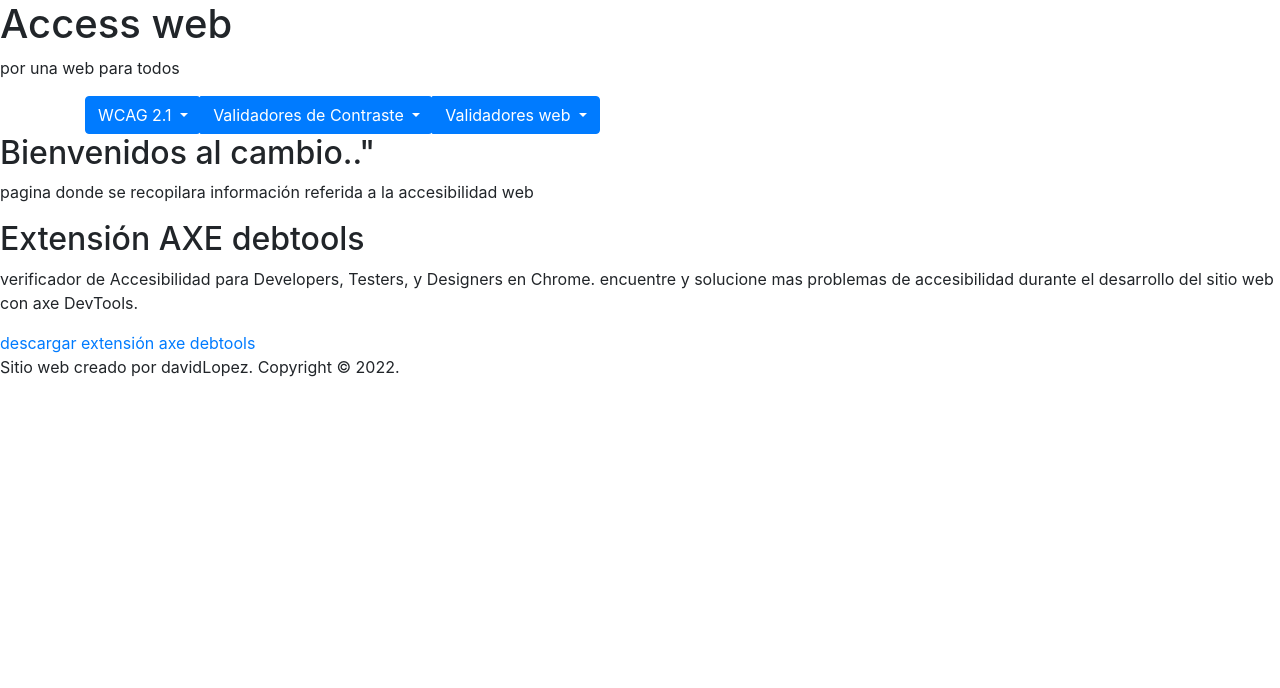
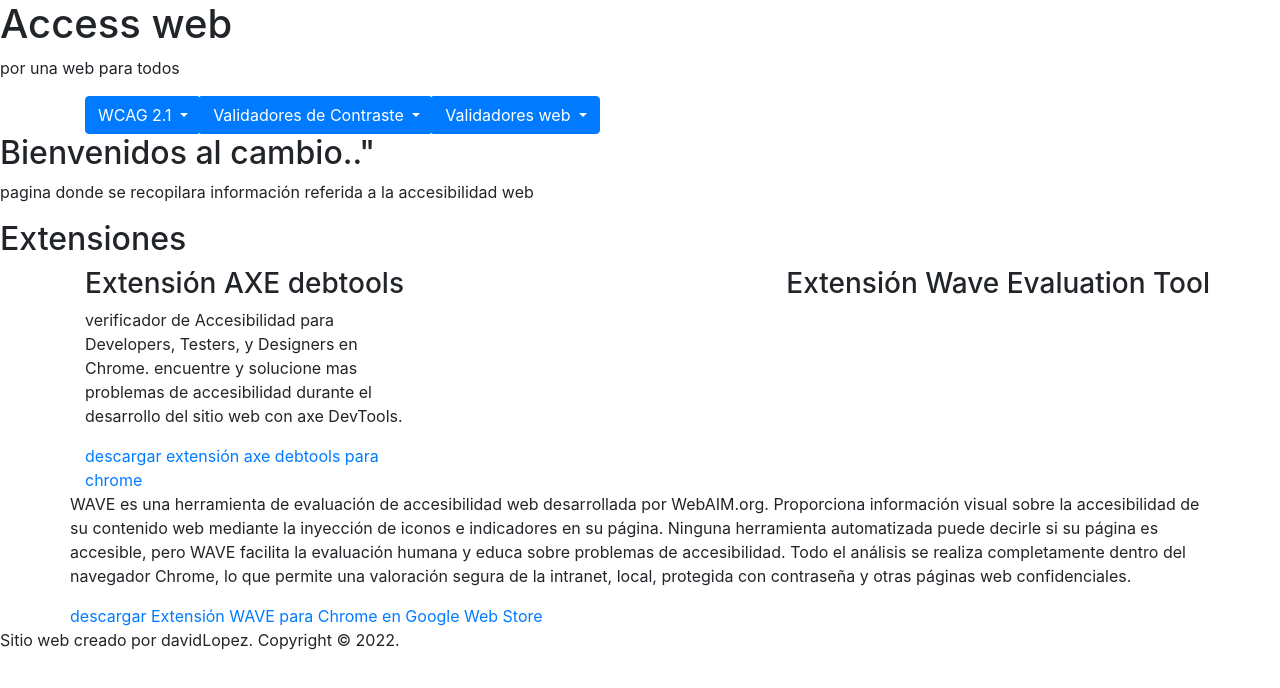
Before and after one commit to lopezdavid79/accesweb, a plain HTML site: page index.html in a window 1280 px wide. Drawn offline with nearby package versions, Linux system fonts and the light colour scheme.

Commit message:
nuevas extensiones

```diff
--- a/index.html
+++ b/index.html
@@ -61,14 +61,29 @@
   <div id="contenido">
     <h2>Bienvenidos al cambio.." </h2>
 <p>pagina donde se recopilara información referida a la accesibilidad web
-
-<H2>Extensión AXE debtools</H2>
+  <h2> Extensiones</h2>
+<div class="container">
+  <div class="row">
+    <div class="col">
+<H3>Extensión AXE debtools</H3>
     <p>verificador de Accesibilidad para Developers, Testers, y Designers en Chrome.
       encuentre y solucione mas problemas de accesibilidad durante el desarrollo del sitio web con axe DevTools.
     </p>
 
 
-    <a href="https://chrome.google.com/webstore/detail/axe-devtools-web-accessib/lhdoppojpmngadmnindnejefpokejbdd" target="blank" >descargar extensión axe debtools</a>
+    <a href="https://chrome.google.com/webstore/detail/axe-devtools-web-accessib/lhdoppojpmngadmnindnejefpokejbdd" target="blank" >descargar extensión axe debtools para chrome </a>
+
+    </div>
+    <div class="col"></div>
+    <H3>Extensión Wave Evaluation Tool</H3>
+<p>
+  WAVE es una herramienta de evaluación de accesibilidad web desarrollada por WebAIM.org. Proporciona información visual sobre la accesibilidad de su contenido web mediante la inyección de iconos e indicadores en su página. Ninguna herramienta automatizada puede decirle si su página es accesible, pero WAVE facilita la evaluación humana y educa sobre problemas de accesibilidad. Todo el análisis se realiza completamente dentro del navegador Chrome, lo que permite una valoración segura de la intranet, local, protegida con contraseña y otras páginas web confidenciales.
+
+  </p>
+    <a href="https://chrome.google.com/webstore/detail/wave-evaluation-tool/jbbplnpkjmmeebjpijfedlgcdilocofh">descargar Extensión WAVE para Chrome en Google Web Store </a>
+  </div>
+  </div>
+</div>
   </div>
 </main>
 <footer>
```
Also changed, not shown: 1 other file.
